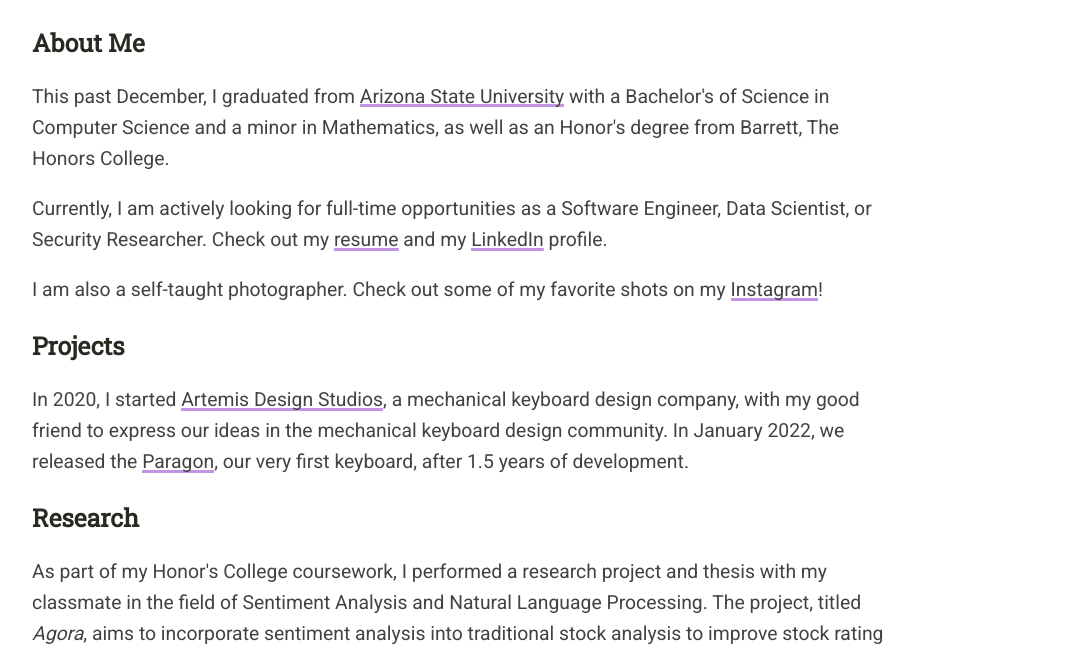
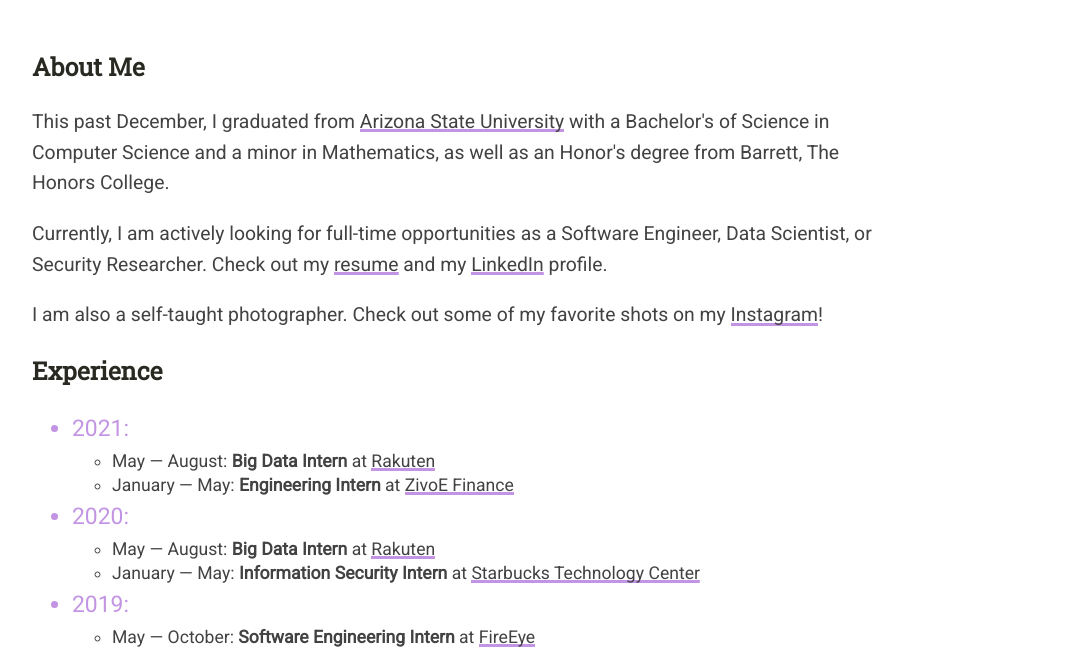
Before and after one commit to jrao1724/jrao1724.github.io, a plain HTML site: page index.html in a window 1280 px wide. Shown: the part 287-940 px from the top of the page, without its empty margins (96-1183 px from the left). Drawn offline with Linux system fonts and the light colour scheme.

Commit message:
added experience and wrapped in flexbox to add dynamic resizing

```diff
--- a/index.html
+++ b/index.html
@@ -11,7 +11,7 @@
     <body>
         <main>
             <div class="navbar">
-                <ul>
+                <ul class="header">
                     <li><a title="Home" href="/"><i class="fas fa-home"></i></a></li>
                     <li><a title="Resume" href="http://jrao1724.github.io/resume/index.html"><i class="far fa-file"></i></a></li>
                     <li><a title="LinkedIn" href="https://www.linkedin.com/in/j-rao"><i class="fab fa-linkedin-in"></i></a></li>
@@ -36,6 +36,10 @@
             <h1>
                 Hi! I'm <mark class="purpleButNot">Jayanth</mark> and this is my little corner of the Internet.
             </h1>
+
+            <div class="content">
+            <div>
+
             <h3>About Me</h3>
             <p>
                 This past December, I graduated from <a href="https://www.asu.edu">Arizona State University</a> with a Bachelor's of Science in Computer
@@ -49,10 +53,35 @@
                 I am also a self-taught photographer. Check out some of my favorite shots on my <a href="https://www.instagram.com/jrao_/">Instagram</a>!
             </p>
 
+            <h3>Experience</h3>
+            <p>
+                <ul class="experience">
+                    <li class="title" style="color: #c294e3;">2021:</li>
+                    <ul class="experience">
+                        <li class="entry">May — August: <b>Big Data Intern</b> at <a href="https://global.rakuten.com/corp/">Rakuten</a></li>
+                        <li class="entry">January — May: <b>Engineering Intern</b> at <a href="https://zivoe.finance/">ZivoE Finance</a></li>
+                    </ul>
+                    <li class="title" style="color: #c294e3;">2020:</li>
+                    <ul class="experience">
+                        <li class="entry">May — August: <b>Big Data Intern</b> at <a href="https://global.rakuten.com/corp/">Rakuten</a></li>
+                        <li class="entry">January — May: <b>Information Security Intern</b> at <a href="https://www.starbucks.com/careers/technology/">Starbucks Technology Center</a></li>
+                    </ul>
+                    <li class="title" style="color: #c294e3;">2019:</li>
+                    <ul class="experience">
+                        <li class="entry">May — October: <b>Software Engineering Intern</b> at <a href="https://www.fireeye.com/">FireEye</a></li>
+                    </ul>
+                    <li class="title" style="color: #c294e3;">2018:</li>
+                    <ul class="experience">
+                        <li class="entry">May — August: <b>Software Engineering Intern</b> at <a href="https://www.silver-peak.com/">Silver Peak Systems</a></li>
+                    </ul>
+                </ul>
+            </p>
+        </div>
 
+            <div>
             <h3>Projects</h3>
             <p>
-                In 2020, I started <a href="https://www.instagram.com/artemis.design.studios/">Artemis Design Studios</a>, a mechanical keyboard design company, with my good friend to express our ideas in the mechanical keyboard design community. In January 2022,
+                In 2020, I started <a href="https://www.instagram.com/artemis.design.studios/"><b>Artemis Design Studios</b></a>, a mechanical keyboard design company, with my good friend to express our ideas in the mechanical keyboard design community. In January 2022,
                 we released the <a href="https://geekhack.org/index.php?topic=115873.0">Paragon</a>, our very first keyboard, after 1.5 years of development.
             </p>
 
@@ -62,6 +91,8 @@
                 titled <i>Agora</i>, aims to incorporate sentiment analysis into traditional stock analysis to improve stock rating predictions.
                 Check out the Github repository <a href="https://github.com/VenkatRamaraju/Agora">here</a>.
             </p>
+        </div>
+        </div>
         </main>
     </body>
 </html>
--- a/style.css
+++ b/style.css
@@ -71,16 +71,21 @@ li {
     padding-right: 1em;
 }
 
-li:hover, li:focus-within {
+/* li:hover, li:focus-within {
     color: #c294e3;
-}
+} */
 
-ul {
+ul.header {
     list-style-type: none;
     margin: 0;
     padding: 0;
     display: flex;
     flex: 1;
+}
+
+ul.experience {
+  padding-top: 0.4em;
+  padding-bottom: 0.4em;
 }
 
 a {
@@ -101,6 +106,18 @@ p> a {
   transition: background-size 80ms ease-in-out;
 }
 p> a:hover, a:focus {
+  background-size: 100% 100%;
+  transition: background-size 80ms ease-in-out;
+}
+
+li.entry> a {
+  background-image: linear-gradient(#c294e3, #c294e3);
+  background-repeat: no-repeat;
+  background-position: bottom;
+  background-size: 100% 15%;
+  transition: background-size 80ms ease-in-out;
+}
+li.entry> a:hover, a:focus {
   background-size: 100% 100%;
   transition: background-size 80ms ease-in-out;
 }
@@ -189,6 +206,16 @@ mark.purpleButNot {
   background: none;
 }
 
+li.title {
+  font-size: 1.3em;
+}
+
+div.content {
+  display: flex;
+  flex-direction: row;
+  flex-wrap: wrap;
+}
+
 /* Hide scrollbar */
 html { scrollbar-width: none; }
 ::-webkit-scrollbar { display: none; }
```
